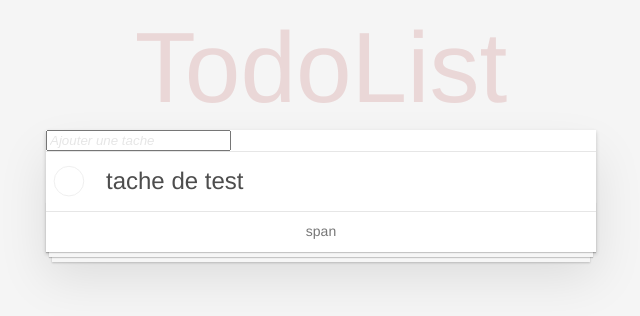
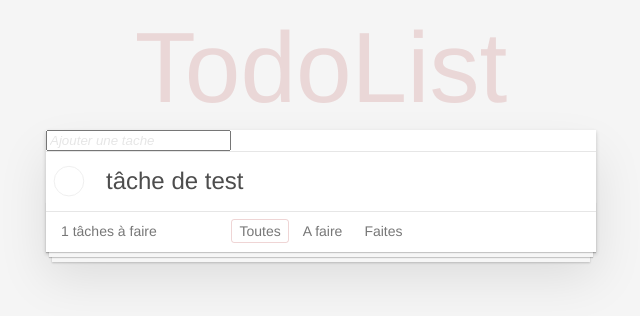
Before and after one commit to TangoAlphaN/todolist, a Vue app: page / in a window 1280 px wide. Shown: the top 316 px of the page, without its empty margins (319-959 px from the left). Built offline with nearby package versions, Linux system fonts and the light colour scheme.

Commit message:
Update todos.vue

```diff
--- a/src/components/todos.vue
+++ b/src/components/todos.vue
@@ -5,17 +5,24 @@
       <input type="text" name="new-todo" placeholder="Ajouter une tache" v-model="newTodo" @keyup.enter="addTodo">
     </header>
     <div class="main">
+      <input type="checkbox" class="toggle-all" v-model="allDone">
       <ul class="todo-list">
-        <li class="todo" v-for="todo in todos" :key="todo.name" :class="{completed: todo.completed}">
+        <li class="todo" v-for="todo in filteredTodos" :key="todo.name" :class="{completed: todo.completed}">
           <div class="view">
             <input type="checkbox" v-model="todo.completed" class="toggle">
             <label>{{ todo.name }}</label>
+            <button class="destroy" @click.prevent="deleteTodo(todo)"></button>
           </div>
         </li>
       </ul>
     </div>
     <footer class="footer">
-      span
+      <span class="todo-count"><strong>{{remaining}}</strong> tâches à faire </span>
+      <ul class="filters">
+        <li><a href="#" :class="{selected: filter === 'all'}" @click.prevent="filter = 'all'">Toutes</a></li>
+        <li><a href="#" :class="{selected: filter === 'todo'}" @click.prevent="filter = 'todo'">A faire</a></li>
+        <li><a href="#" :class="{selected: filter === 'done'}" @click.prevent="filter = 'done'">Faites</a></li>
+      </ul>
     </footer>
   </section>
 </template>
@@ -25,10 +32,11 @@
     data(){
       return {
         todos: [{
-          name: 'tache de test',
+          name: 'tâche de test',
           completed: false,
         }],
-        newTodo:'',
+        newTodo: '',
+        filter: 'all',
       }
     },
     methods:{
@@ -38,6 +46,29 @@
           name: this.newTodo,
         })
         this.newTodo = ''
+      },
+      deleteTodo(todo){
+        this.todos = this.todos.filter(i => i !== todo)
+      }
+    },
+    computed: {
+      allDone: {
+        get(){
+          return this.remaining ===0
+        },
+        set(value){
+          this.todos.forEach(todo => todo.completed = value)
+        }
+      },
+      remaining(){
+        return this.todos.filter(todo => !todo.completed).length
+      },
+      filteredTodos(){
+        if(this.filter === 'todo')
+          return this.todos.filter(todo => !todo.completed)
+        else if(this.filter === 'done')
+          return this.todos.filter(todo => todo.completed)
+        return this.todos
       }
     }
   }
```
